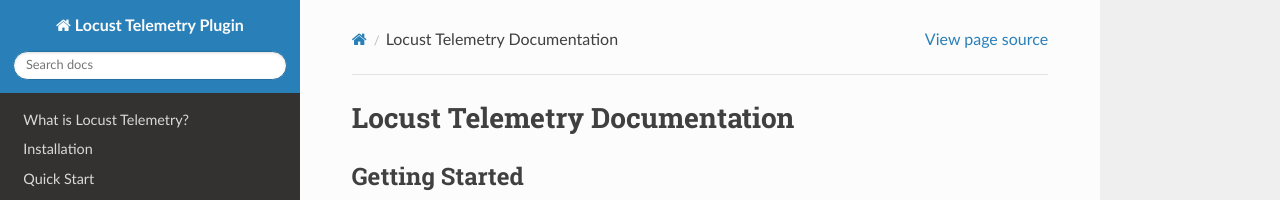
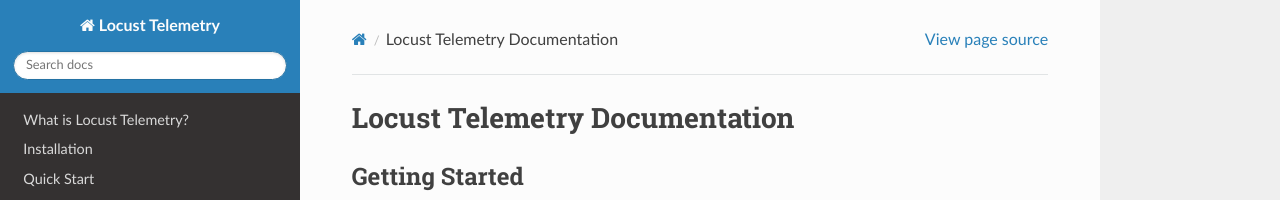
Before and after one commit to platform-crew/locust-telemetry, a Sphinx documentation site: the page built from docs/source/index.rst, in a window 1280 px wide. Shown: the top 200 px of the page. Built offline with Sphinx 7.4.7 and the Read the Docs theme 3.1.0, drawn with Linux system fonts in a browser that asks for light colours.

Commit message:
Make name consistent

```diff
--- a/docs/source/conf.py
+++ b/docs/source/conf.py
@@ -11,7 +11,7 @@
 
 # -- Project information -----------------------------------------------------
 
-project = "Locust Telemetry Plugin"
+project = "Locust Telemetry"
 author = "Swaroop Shubhakrishna Bhat"
 copyright = f"{datetime.now().year}, {author}"
 release = "v0.1.0"
```
